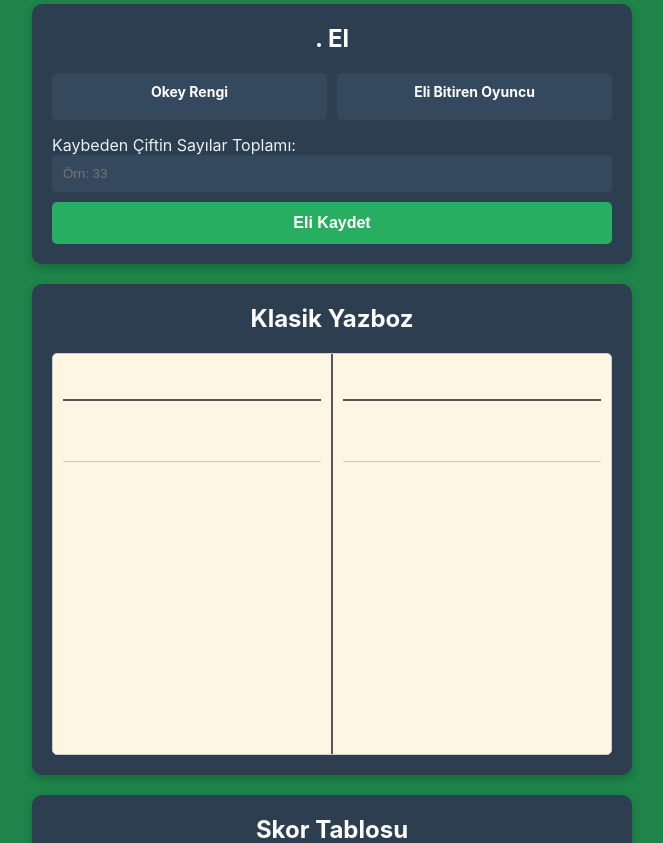
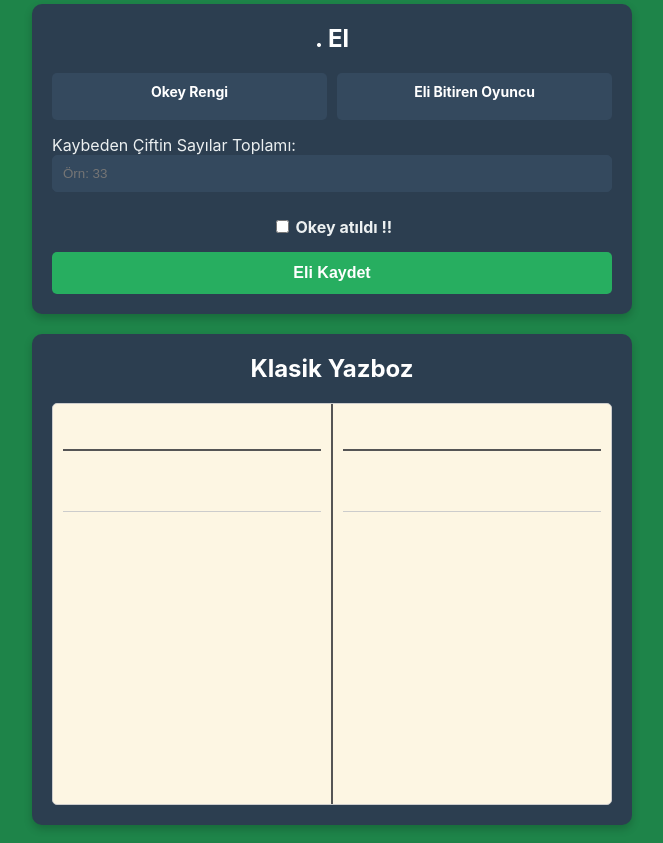
Before and after one commit to MertcanDe/yazboz-uygulamasi, a Flask app: template templates/index.html in a window 1280 px wide. Shown: the part 287-1130 px from the top of the page, without its empty margins (308-971 px from the left). Run offline with Flask 3, Linux system fonts and the light colour scheme; the template is opened without the code that fills it, so the values that code supplies are empty.

Commit message:
-okey atıldı- özelliği eklendi

```diff
--- a/app.py
+++ b/app.py
@@ -64,13 +64,15 @@ def start_game():
 
 @app.route('/save_hand', methods=['POST'])
 def save_hand():
-    """Her elin sonucunu kaydeden, düşer puanını ve ham katsayıyı saklayan fonksiyon."""
+    """Her elin sonucunu kaydeden, okey atılma durumuna göre puanları hesaplayan fonksiyon."""
     if 'current_hand' not in session or session['current_hand'] > 11:
         return redirect(url_for('index'))
 
     okey_color = request.form['okey_color']
     penalty_points = int(request.form['penalty_points'])
     winning_player = request.form['winning_player']
+    # YENİ: Checkbox'ın işaretli olup olmadığını kontrol et
+    is_okey_finish = request.form.get('okey_atildi') is not None
 
     winner_team = None
     for team, players_in_team in session['teams'].items():
@@ -82,23 +84,31 @@ def save_hand():
         return "Hata: Oyuncu bir takıma ait değil.", 400
 
     katsayi = OKEY_KATSAYILARI[okey_color]['katsayi']
-    ceza = katsayi * penalty_points
-    duser_puani = katsayi * 10
+
+    # YENİ: Puanları okey atılma durumuna göre hesapla
+    if is_okey_finish:
+        ceza = katsayi * penalty_points * 2
+        duser_puani = katsayi * 100  # Düşer puanı 10 ile çarpılır (katsayi * 10 * 10)
+        duser_katsayi_klasik = katsayi * 10  # Klasik yazbozda gösterilecek değer
+    else:
+        ceza = katsayi * penalty_points
+        duser_puani = katsayi * 10
+        duser_katsayi_klasik = katsayi  # Klasik yazbozda gösterilecek normal katsayı
 
     losing_team = session['team2_name'] if winner_team == session['team1_name'] else session['team1_name']
     session['scores'][losing_team] += ceza
     session['scores'][winner_team] -= duser_puani
 
-    # Sonucu listeye ekle
     hand_result = {
         "el": session['current_hand'],
         "okey": okey_color,
         "kazanan_takim": winner_team,
         "kazanan_oyuncu": winning_player,
-        "duser_katsayi": katsayi,  # YENİ: Ham katsayıyı klasik yazboz için saklıyoruz
+        "duser_katsayi": duser_katsayi_klasik,
         "duser": duser_puani,
         "sayilar": penalty_points,
-        "ceza": ceza
+        "ceza": ceza,
+        "is_okey_finish": is_okey_finish  # YENİ: Bu bilgiyi arayüzde kullanmak için sakla
     }
     session['results'].append(hand_result)
 
--- a/templates/index.html
+++ b/templates/index.html
@@ -111,50 +111,24 @@
         .results-list .col6 { width: 15%; }
         .results-list .col7 { width: 15%; text-align: right;}
 
-        .yazboz-sheet {
-            display: flex;
-            background-color: #fdf6e3;
-            color: #333;
-            border: 1px solid #ccc;
-            border-radius: 5px;
-            font-family: 'Courier New', monospace;
-            min-height: 400px; /* DEĞİŞTİ: Yükseklik artırıldı */
+        .yazboz-sheet { display: flex; background-color: #fdf6e3; color: #333; border: 1px solid #ccc; border-radius: 5px; font-family: 'Courier New', monospace; min-height: 400px; }
+        .yazboz-column { flex: 1; padding: 10px; }
+        .yazboz-column:first-child { border-right: 2px solid #555; }
+        .yazboz-header { text-align: center; font-weight: bold; font-size: 18px; padding-bottom: 10px; border-bottom: 2px solid #555; min-height: 25px; }
+        .yazboz-duser-section { padding: 10px 0; min-height: 40px; display: flex; flex-wrap: wrap; gap: 8px; border-bottom: 1px solid #ccc; }
+        .yazboz-duser-section span { font-weight: bold; font-size: 16px; }
+        .yazboz-ceza-section { padding-top: 10px; }
+        .yazboz-ceza-section p { margin: 0 0 5px 0; text-align: center; font-size: 16px; height: 21px; }
+
+        /* YENİ: Checkbox için stil */
+        .okey-finish-check {
+            margin-top: 15px;
+            text-align: center;
         }
-        .yazboz-column {
-            flex: 1;
-            padding: 10px;
-        }
-        .yazboz-column:first-child {
-            border-right: 2px solid #555;
-        }
-        .yazboz-header {
-            text-align: center;
-            font-weight: bold;
-            font-size: 18px;
-            padding-bottom: 10px;
-            border-bottom: 2px solid #555;
-            min-height: 25px;
-        }
-        .yazboz-duser-section {
-            padding: 10px 0;
-            min-height: 40px;
-            display: flex;
-            flex-wrap: wrap;
-            gap: 8px;
-            border-bottom: 1px solid #ccc;
-        }
-        .yazboz-duser-section span {
+        .okey-finish-check label {
             font-weight: bold;
             font-size: 16px;
-        }
-        .yazboz-ceza-section {
-            padding-top: 10px;
-        }
-        .yazboz-ceza-section p {
-            margin: 0 0 5px 0;
-            text-align: center;
-            font-size: 16px;
-            height: 21px; /* Sabit yükseklik ile hizalama sağlanır */
+            cursor: pointer;
         }
     </style>
 </head>
@@ -223,12 +197,19 @@
                     </div>
                     <label for="penalty" style="display: block; margin-top: 15px;">Kaybeden Çiftin Sayılar Toplamı:</label>
                     <input type="number" name="penalty_points" id="penalty" placeholder="Örn: 33" required min="0">
-                    <button type="submit" class="btn">Eli Kaydet</button>
+
+                    <!-- YENİ: Okey atıldı checkbox'ı -->
+                    <div class="okey-finish-check">
+                        <label>
+                            <input type="checkbox" name="okey_atildi"> Okey atıldı !!
+                        </label>
+                    </div>
+
+                    <button type="submit" class="btn" style="margin-top: 15px;">Eli Kaydet</button>
                 </form>
             {% endif %}
         </div>
 
-        <!-- DEĞİŞTİ: Bölümlerin sırası değiştirildi -->
         <div class="card">
             <h2>Klasik Yazboz</h2>
             <div class="yazboz-sheet">
@@ -264,7 +245,11 @@
                 {% for result in game_data.results %}
                 <li>
                     <span class="col1">{{ result.el }}</span>
-                    <span class="col2" style="color: {{ OKEY_KATSAYILARI[result.okey].color }};">{{ result.okey.title() }}</span>
+                    <!-- DEĞİŞTİ: Yıldız sembolü eklendi -->
+                    <span class="col2" style="color: {{ OKEY_KATSAYILARI[result.okey].color }};">
+                        {{ result.okey.title() }}
+                        {% if result.is_okey_finish %}★{% endif %}
+                    </span>
                     <span class="col3">{{ result.kazanan_takim }}</span>
                     <span class="col4">{{ result.kazanan_oyuncu }}</span>
                     <span class="col5">-{{ result.duser }}</span>
```
